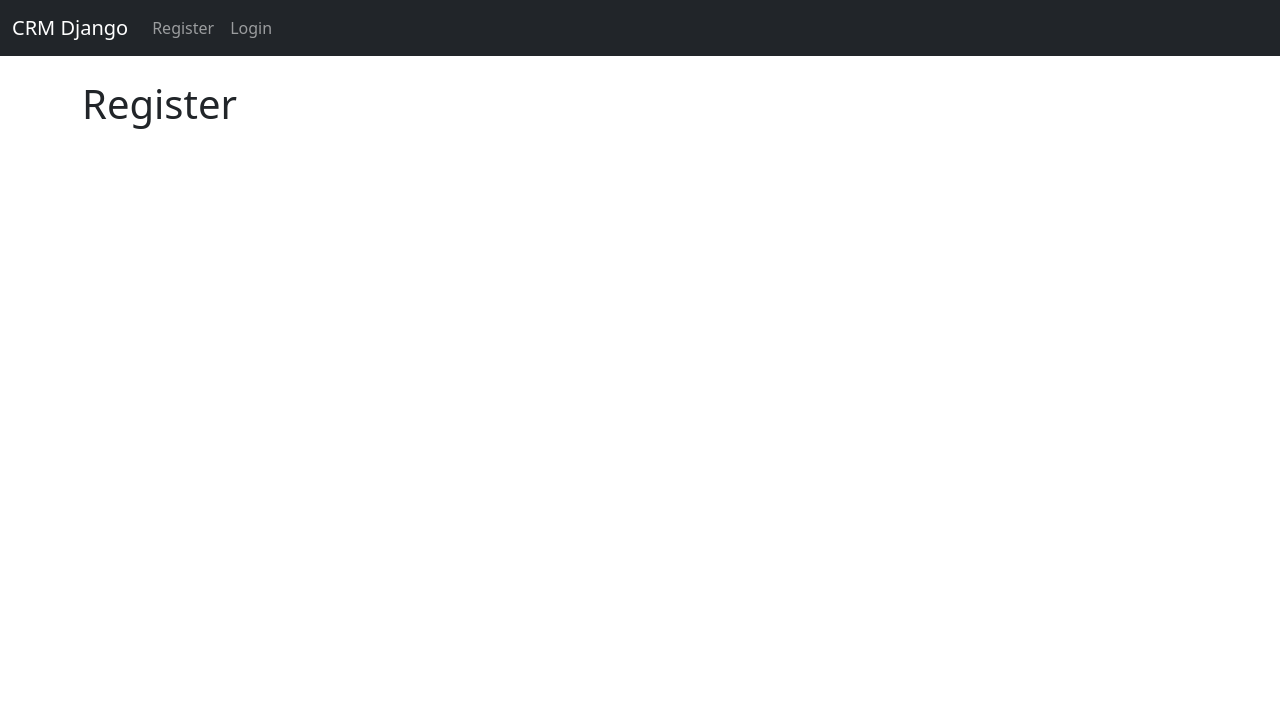
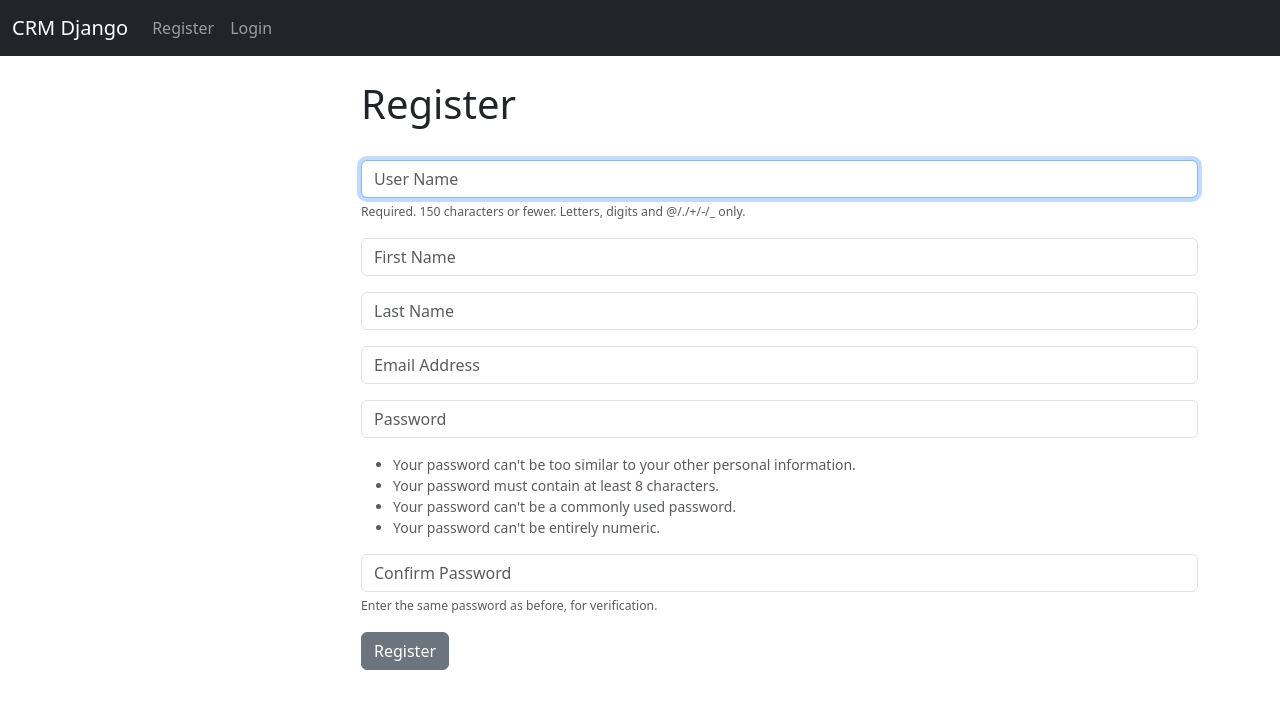
Before and after one commit to tyres9/CRM_Django, a Django app: page /register/ in a window 1280 px wide. Shown: the top 709 px of the page. Run offline with Django 5.2, Linux system fonts and the light colour scheme.

Commit message:
Adding Registration Form

```diff
--- a/website/forms.py
+++ b/website/forms.py
@@ -1,13 +1,31 @@
 from django.contrib.auth.forms import UserCreationForm
 from django.contrib.auth.models import User
 from django import forms
+
 
 class SignUpForm(UserCreationForm):
     email = forms.EmailField(label="",widget=forms.TextInput(attrs={'class' :' form-control', 'placeholder' : 'Email Address'}))
     first_name = forms.CharField( label="",widget=forms.TextInput(attrs={'class' :' form-control', 'placeholder' : 'First Name'}),max_length=100)
     last_name = forms.CharField(label="",widget=forms.TextInput(attrs={'class' :' form-control', 'placeholder' : 'Last Name'}),max_length=100)
 
-
     class Meta:
         model = User
-        fields = ('username', 'first_nmae', 'last_name', 'email', 'password1','password2')
+        fields = ('username', 'first_name', 'last_name', 'email', 'password1','password2')
+
+    def __init__(self, *args, **kwargs):
+        super(SignUpForm, self).__init__(*args, **kwargs)
+
+        self.fields['username'].widget.attrs['class'] = 'form-control'
+        self.fields['username'].widget.attrs['placeholder'] = 'User Name'
+        self.fields['username'].label = ''
+        self.fields['username'].help_text = '<span class="form-text text-muted"><small>Required. 150 characters or fewer. Letters, digits and @/./+/-/_ only.</small></span>'
+
+        self.fields['password1'].widget.attrs['class'] = 'form-control'
+        self.fields['password1'].widget.attrs['placeholder'] = 'Password'
+        self.fields['password1'].label = ''
+        self.fields['password1'].help_text = '<ul class="form-text text-muted small"><li>Your password can\'t be too similar to your other personal information.</li><li>Your password must contain at least 8 characters.</li><li>Your password can\'t be a commonly used password.</li><li>Your password can\'t be entirely numeric.</li></ul>'
+
+        self.fields['password2'].widget.attrs['class'] = 'form-control'
+        self.fields['password2'].widget.attrs['placeholder'] = 'Confirm Password'
+        self.fields['password2'].label = ''
+        self.fields['password2'].help_text = '<span class="form-text text-muted"><small>Enter the same password as before, for verification.</small></span>'
--- a/website/templates/home.html
+++ b/website/templates/home.html
@@ -13,7 +13,7 @@
 
     <form method="POST" action="{% url 'home' %}">
         {% csrf_token %}
-        <form>
+
             <div class="mb-3">
                 <input type="text" class="form-control" name="username", placeholder= "Username" required>
             </div>
@@ -22,7 +22,7 @@
                 <input type="password" class="form-control" name="password", placeholder= "Password" required>
             </div>
             <button type="submit" class="btn btn-secondary">Login</button>
-          </form>
+
     </form>
 
 
--- a/website/templates/register.html
+++ b/website/templates/register.html
@@ -2,7 +2,27 @@
 
 {% block content %}
 
+<div class="col-mid-6 offset-md-3">
 <h1>Register</h1>
+<br/>
 
+    <form method="POST" action="">
+        {% csrf_token %}
+        {% if form.errors %}
+			<div class="alert alert-warning alert-dismissible fade show" role="alert">
+			  Your Form Has Errors.
+			  {% for field in form %}
+			  	{% if field.errors %}
+			  		{{ field.errors }}
+			  	{% endif %}
+			  {% endfor %}
+			  <button type="button" class="btn-close" data-bs-dismiss="alert" aria-label="Close"></button>
+			</div>
+		{% endif %}
+
+        {{form.as_p}}
+        <button type="submit" class="btn btn-secondary">Register</button>
+    </form>
+</div>
 
 {% endblock %}
--- a/website/views.py
+++ b/website/views.py
@@ -1,7 +1,7 @@
 from django.shortcuts import render,redirect
 from django.contrib.auth import authenticate, login, logout
 from django.contrib import messages
-
+from .forms import SignUpForm
 
 def home(request):
     if request.method == "POST":
@@ -31,4 +31,19 @@ def logout_user(request):
     return redirect('home')
 
 def register_user(request):
-    return render(request, 'register.html',{})
+    if request.method == "POST":
+        form = SignUpForm(request.POST)
+        if form.is_valid():
+            form.save()
+            #autheticate and login
+            username = form.cleaned_data["username"]
+            password = form.cleaned_data["password1"]
+            user = authenticate(username=username,password=password)
+            login(request, user)
+            messages.success(request, "You have successfully registered")
+            return redirect('home')
+    else:
+        form = SignUpForm()
+        return render(request, 'register.html',{'form':form})
+
+    return render(request, 'register.html',{'form':form})
```
